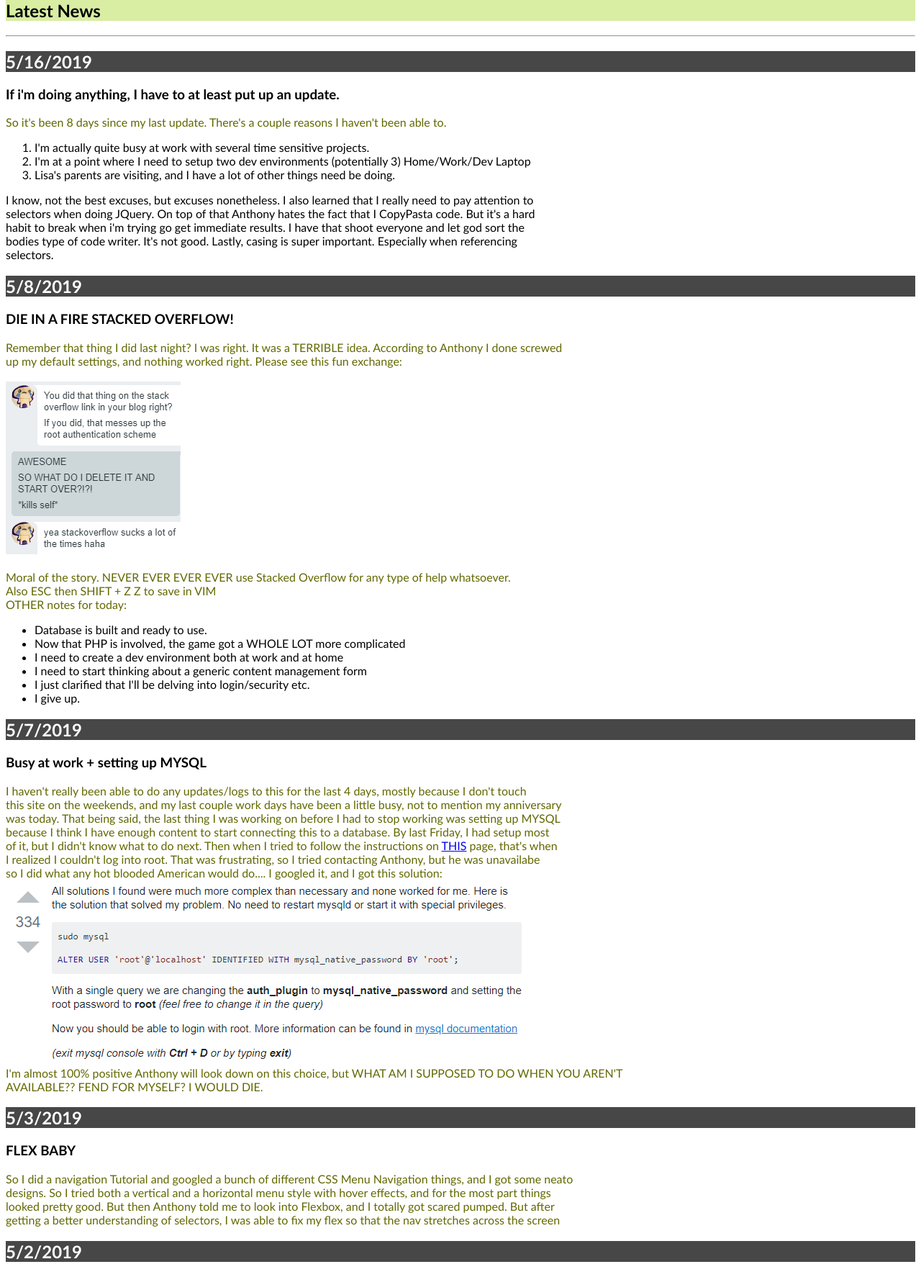
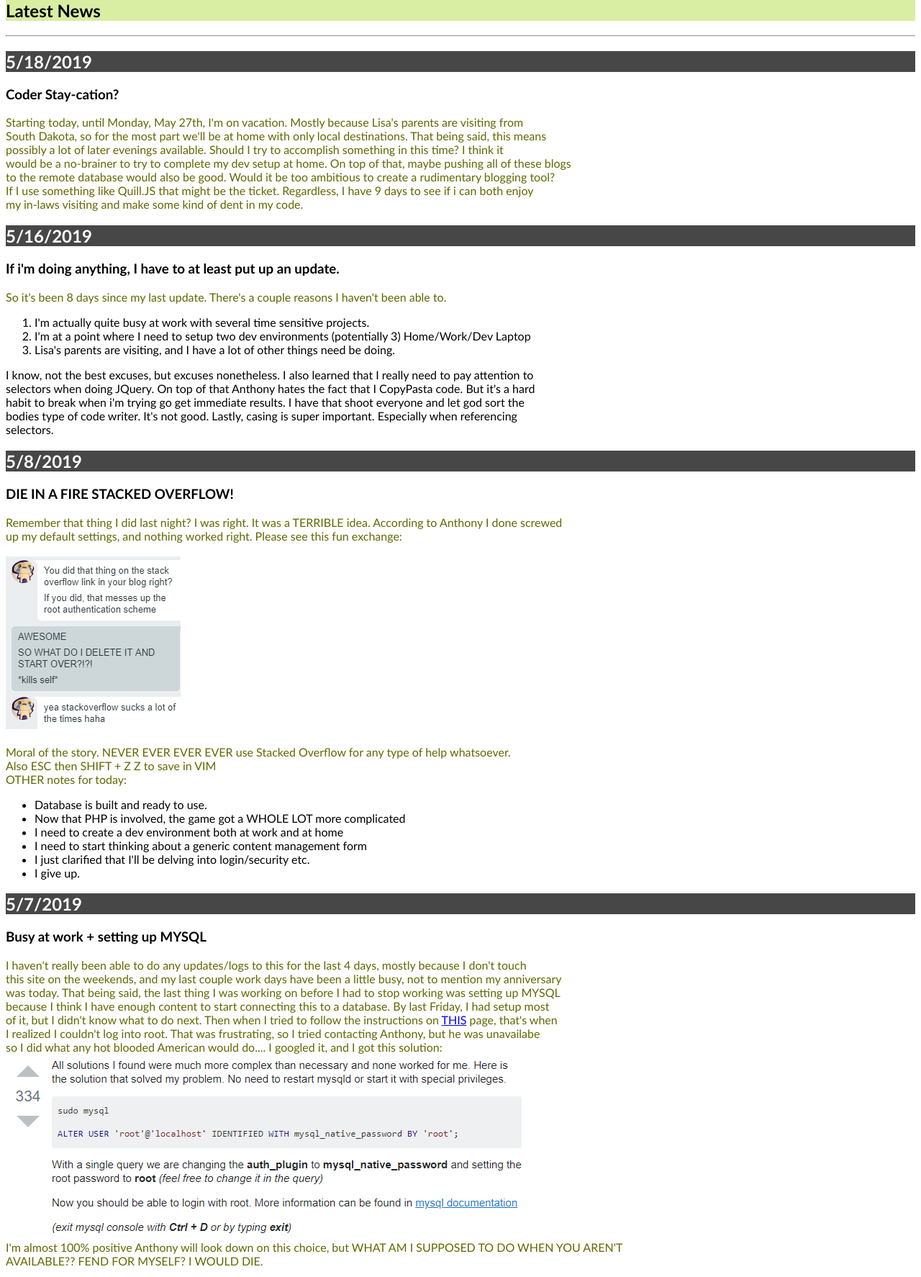
Before and after one commit to melzworld/autus.dev, a PHP site: page / in a window 1280 px wide. Shown: the part 143-1917 px from the top of the page at 72% size. Run offline with PHP 8.4, Linux system fonts and the light colour scheme.

Commit message:
Updated blog

```diff
--- a/src/index.php
+++ b/src/index.php
@@ -31,6 +31,17 @@
       <h1>Latest News</h1>
     </section>
     <hr>
+    <article>
+    <h2>5/18/2019</h2>
+    <h3>Coder Stay-cation?</h3>
+      <p>Starting today, until Monday, May 27th, I'm on vacation.  Mostly because Lisa's parents are visiting from<br>
+      South Dakota, so for the most part we'll be at home with only local destinations.  That being said, this means<br>
+      possibly a lot of later evenings available.  Should I try to accomplish something in this time?  I think it<br>
+      would be a no-brainer to try to complete my dev setup at home.  On top of that, maybe pushing all of these blogs<br>
+      to the remote database would also be good.  Would it be too ambitious to create a rudimentary blogging tool?<br>
+      If I use something like Quill.JS that might be the ticket.  Regardless, I have 9 days to see if i can both enjoy<br>
+      my in-laws visiting and make some kind of dent in my code.</p>
+    </article>
     <article>
     <h2>5/16/2019</h2>
     <h3>If i'm doing anything, I have to at least put up an update.</h3>
```
